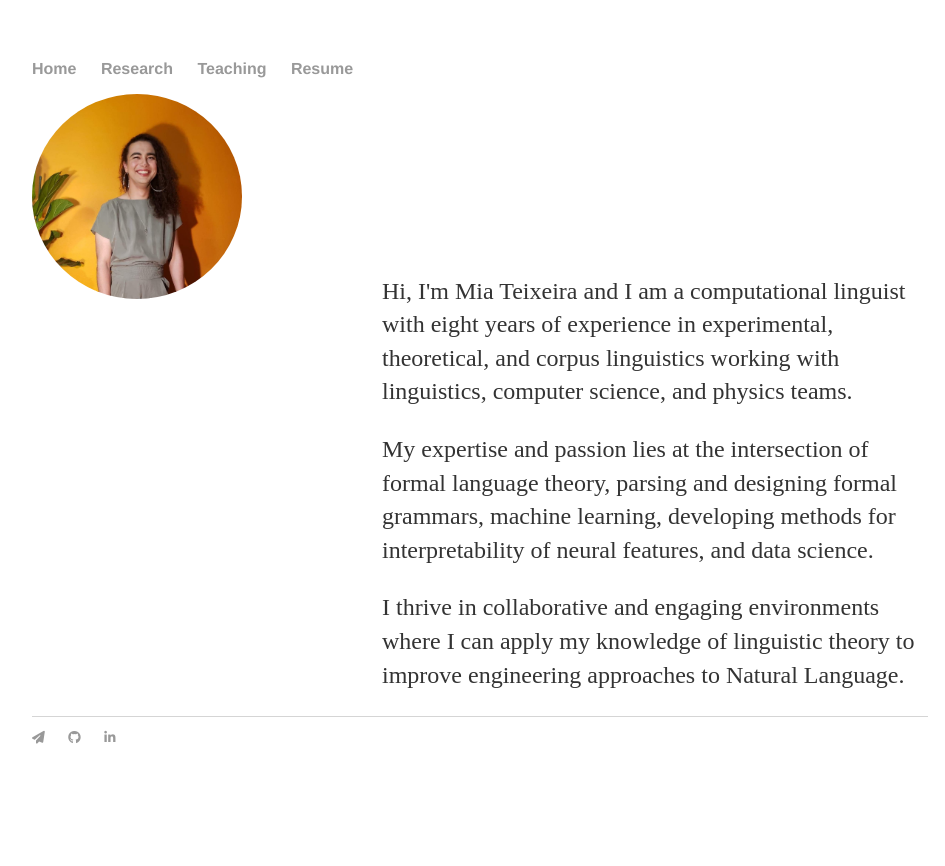
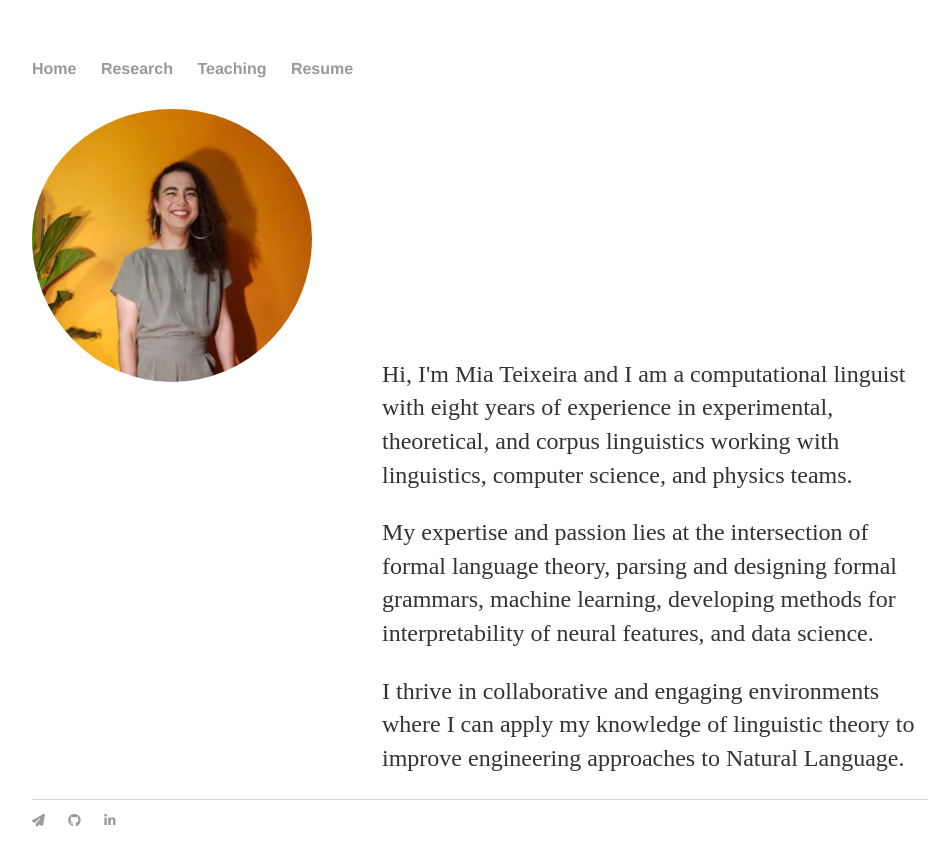
Before and after one commit to miateixeira/miateixeira.github.io, a Jekyll site: the page built from index.html, in a window 1280 px wide. Shown: the top 866 px of the page, without its empty margins (160-1105 px from the left). Built offline with Jekyll 4.4.1, drawn with Linux system fonts in a browser that asks for light colours; nearby versions of some CDN libraries.

```diff
--- a/css/main.css
+++ b/css/main.css
@@ -59,7 +59,9 @@ footer {
 }
 
 img.avatar {
-  width: 60%;
-  margin: 0 auto;
+  width: 80%;
+  /* margin: 0 auto; */
+  padding-top: 15px;
   border-radius: 50%;
+  position: center;
 }
```
